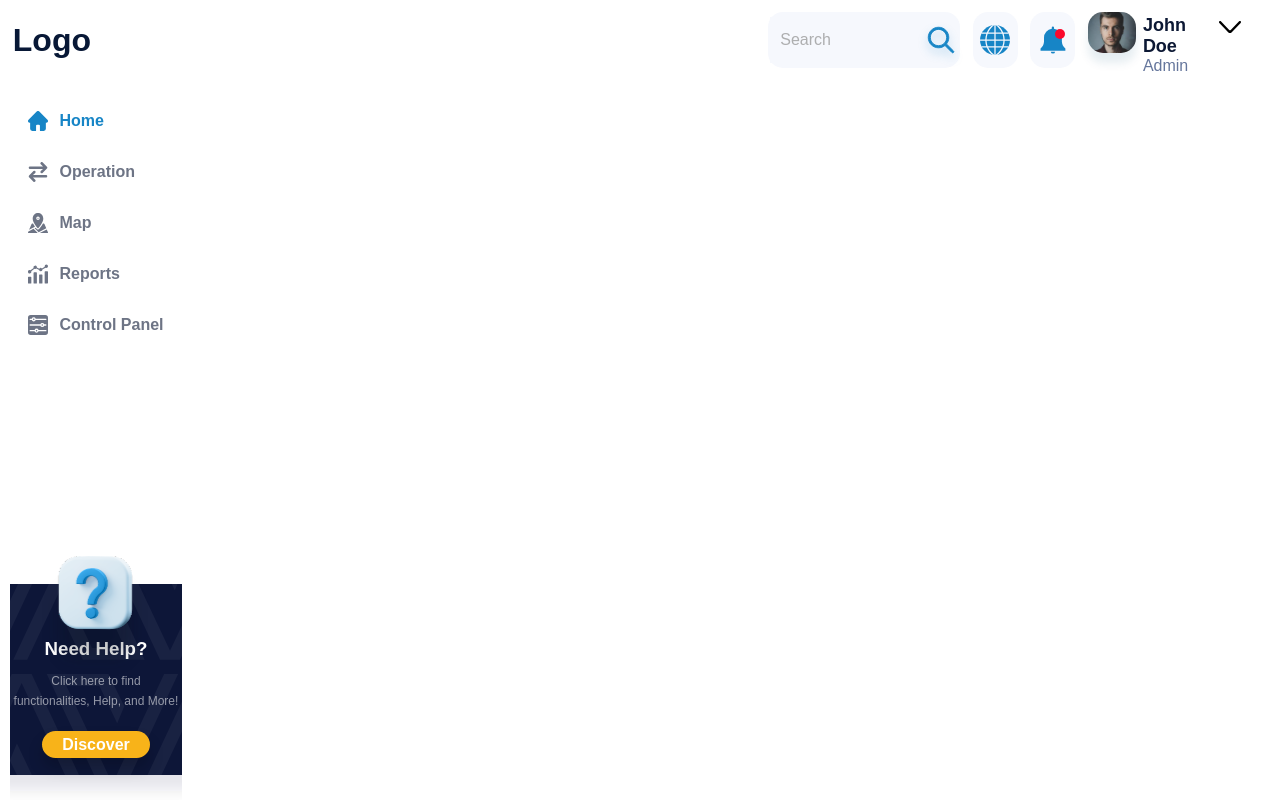
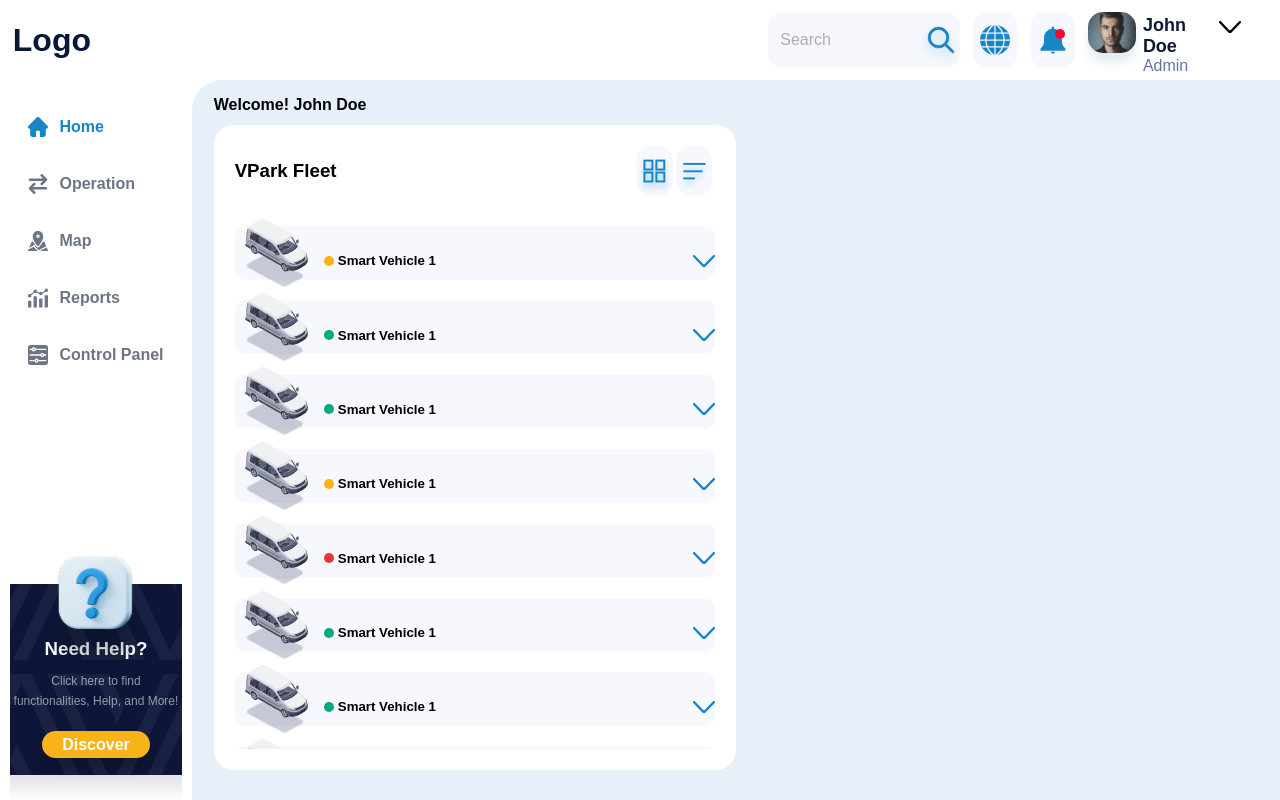
Before and after one commit to abdallahibraheemsalameh/frontEndReact, a React (Create React App) app in the folder front-end/: page / in a window 1280 px wide. Shown: the top 800 px of the page. Built offline with nearby package versions, Linux system fonts and the light colour scheme.

Commit message:
Add BodySectionOne component

```diff
--- a/front-end/src/components/Body/Body.js
+++ b/front-end/src/components/Body/Body.js
@@ -1,10 +1,17 @@
 import React from "react";
 import bodyStyle from "./BodyStyle.module.css";
 import NavigationSection from "./NavigationSection";
+import BodySectionOne from "./BodySectionOne";
+
 export default function Body() {
   return (
     <div className={bodyStyle.bodyContainer}>
       <NavigationSection />
+      <div className={bodyStyle.bodySectionsContainer}>
+        <h4>Welcome! John Doe</h4>
+        {/* here new component ⬇ */}
+        <BodySectionOne />
+      </div>
     </div>
   );
 }
--- /dev/null
+++ b/front-end/src/components/Body/BodySectionOne.js
@@ -0,0 +1,52 @@
+import React from "react";
+import bodySectionOneStyle from "./BodySectionOneStyle.module.css";
+
+import { ReactComponent as SquareMenu } from "../../assets/Body/squareMenu.svg";
+import { ReactComponent as HamburgerMenu } from "../../assets/Body/hamMenu.svg";
+import SmartVehicle from "./SmartVehicle";
+export default function BodySectionOne() {
+  return (
+    <section className={bodySectionOneStyle.bodySectionOne}>
+      <div className={bodySectionOneStyle.vParkContainer}>
+        <div className={bodySectionOneStyle.vParkContainerHeader}>
+          <h3>VPark Fleet</h3>
+          <div className={bodySectionOneStyle.vParkContainerHeaderIcons}>
+            <div className={bodySectionOneStyle.SquareMenu}>
+              <SquareMenu
+                style={{ marginTop: "10px" }}
+                width="40"
+                height="40"
+              />
+            </div>
+            <div className={bodySectionOneStyle.HamburgerMenu}>
+              <HamburgerMenu
+                style={{ marginTop: "10px" }}
+                width="40"
+                height="40"
+              />
+            </div>
+          </div>
+        </div>
+        {/* ------------------------------- */}
+        <div className={bodySectionOneStyle.SmartVehiclesList}>
+        <SmartVehicle dotColor="#F9B317" />
+        <SmartVehicle dotColor="#00AB80" />
+        <SmartVehicle dotColor="#00AB80" />
+        <SmartVehicle dotColor="#F9B317" />
+        <SmartVehicle dotColor="#E63438" />
+        <SmartVehicle dotColor="#00AB80" />
+        <SmartVehicle dotColor="#00AB80" />
+        <SmartVehicle dotColor="#F9B317" />
+        <SmartVehicle dotColor="#E63438" />
+        <SmartVehicle dotColor="#00AB80" />
+        <SmartVehicle dotColor="#00AB80" />
+        </div>
+
+
+
+      </div>
+
+      <div className={bodySectionOneStyle.chartsContainer}></div>
+    </section>
+  );
+}
--- /dev/null
+++ b/front-end/src/components/Body/BodySectionOneStyle.module.css
@@ -0,0 +1,56 @@
+.bodySectionOne {
+  /* border: 2px solid red; */
+  width: 100%;
+  height: 41%;
+  padding: 0px 2% 1% 2%;
+}
+.vParkContainer {
+  /* border: 2px solid red; */
+  width: 50%;
+  height: 100%;
+  display: flex;
+  flex-direction: column;
+  background: #ffffff;
+  border-radius: 20px;
+  padding: 2%;
+}
+
+.vParkContainerHeader {
+  /* border: 1px solid red; */
+  padding-bottom: 2%;
+  display: flex;
+  align-items: center;
+  justify-content: space-between;
+}
+.vParkContainerHeaderIcons {
+  /* border: 1px solid#E7F0F9; */
+  width: 17%;
+  display: flex;
+  justify-content: space-evenly;
+}
+.SquareMenu {
+  background: #f6f8fd;
+  display: flex;
+  place-content: center;
+  place-items: center;
+  width: 45%;
+  border-radius: 15px;
+  cursor: pointer;
+}
+
+.HamburgerMenu {
+  composes: SquareMenu;
+}
+.SmartVehiclesList{
+height: 100%;
+overflow-y: auto;
+}
+.SmartVehiclesList::-webkit-scrollbar {
+  width: 1px;
+}
+.SmartVehiclesList::-webkit-scrollbar-track {
+  background-color: transparent;
+}
+.SmartVehiclesList::-webkit-scrollbar-thumb {
+  background-color: rgba(0, 0, 0, 0);
+}
--- a/front-end/src/components/Body/BodyStyle.module.css
+++ b/front-end/src/components/Body/BodyStyle.module.css
@@ -4,3 +4,18 @@
   width: 100vw;
   height: 100vh;
 }
+.bodySectionsContainer{
+  /* border: 5px solid red; */
+      display: flex;
+      flex-direction: column;
+      height: 200%;
+      width: 85vw;
+      /* justify-content: space-between; */
+      background: #E7F0F9;
+      border-top-left-radius: 30px;
+      /* padding-top: 3% ; */
+}
+.bodySectionsContainer h4{
+  /* border: 1px solid red; */
+  padding: 1.5% 1% 1% 2%;
+}
--- a/front-end/src/components/Body/NavigationSectionStyle.module.css
+++ b/front-end/src/components/Body/NavigationSectionStyle.module.css
@@ -12,7 +12,7 @@
     /* border: 1px solid burlywood; */
     display: flex;
     flex-direction: column;
-    height: 45%;
+    height: 50%;
     width: 100%;
     /* justify-content: center; */
     align-items: center;
--- /dev/null
+++ b/front-end/src/components/Body/SmartVehicle.js
@@ -0,0 +1,113 @@
+import React from "react";
+import { useState } from "react";
+import smartVehicleStyle from "./SmartVehicleStyle.module.css";
+
+import { ReactComponent as SmartVehicleSVG } from "../../assets/Body/smartVehicle.svg";
+import { ReactComponent as ArrowUp } from "../../assets/Body/arrowUp.svg";
+import { ReactComponent as Camera } from "../../assets/Body/camera.svg";
+import { ReactComponent as Network } from "../../assets/Body/network.svg";
+import { ReactComponent as Memory } from "../../assets/Body/memory.svg";
+import { ReactComponent as Temp } from "../../assets/Body/temp.svg";
+
+export default function SmartVehicle({dotColor}) {
+  const [showVehicleDetails, setShowVehicleDetails] = useState(false);
+  const details = [
+    {
+      icon: <Camera width="30" height="30" />,
+      name: "Camera",
+      status1: "Online",
+      status2: "Active",
+      red: false,
+    },
+    {
+      icon: <Network width="30" height="30" />,
+      name: "Network",
+      status1: "Available",
+      status2: "Active",
+      red: false,
+    },
+    {
+      icon: <Memory width="30" height="30" />,
+      name: "Memory",
+      status1: "20%",
+      status2: "Normal",
+      red: false,
+    },
+    {
+      icon: <Temp width="30" height="30" />,
+      name: "CPU Temp",
+      status1: "70°",
+      status2: "High",
+      red: true,
+    },
+  ];
+
+  return (
+    <div
+      onClick={() => {
+        setShowVehicleDetails(!showVehicleDetails);
+      }}
+      className={`${smartVehicleStyle.smartVehicleFullView} ${
+        showVehicleDetails ? smartVehicleStyle.smartVehicleFullViewActive : ""
+      }`}
+    >
+      <div className={smartVehicleStyle.smartVehicleFullViewHeader}>
+        <div className={smartVehicleStyle.smartVehicleDiv}>
+          <SmartVehicleSVG width="80" height="80" />
+        </div>
+
+        <div className={smartVehicleStyle.smartVehicleTextwithDot}>
+          <span
+            style={{
+              width: "10px",
+              height: "10px",
+              background: `${dotColor}`,
+              borderRadius: "50%",
+            }}
+          ></span>
+          <h5>Smart Vehicle 1</h5>
+        </div>
+
+        <div
+          className={`${smartVehicleStyle.arrowContainer} ${
+            showVehicleDetails ? smartVehicleStyle.rotateArrow : ""
+          }`}
+        >
+          <ArrowUp width="22" height="22" />
+        </div>
+      </div>
+      <div
+        className={`${smartVehicleStyle.fullDetails} ${
+          showVehicleDetails ? smartVehicleStyle.fullDetailsActive : ""
+        }`}
+      >
+        <div className={smartVehicleStyle.smartVehicleDetailsContainer}>
+          {details.map((ele, index) => {
+            return (
+              <div
+                key={index}
+                className={smartVehicleStyle.smartVehicleSingleDetail}
+              >
+                {ele.icon}
+                <p style={{ fontSize: "12px", color: "#6D7485" }}>{ele.name}</p>
+                <p style={{ fontSize: "14px", fontWeight: "bold" }}>
+                  {ele.status1}
+                </p>
+                <div
+                  className={`${smartVehicleStyle.activeStatus} ${
+                    ele.red ? smartVehicleStyle.activeStatusRed : ""
+                  }`}
+                >
+                  <span>{ele.status2}</span> <span></span>
+                </div>
+              </div>
+            );
+          })}
+        </div>
+      </div>
+      {/* {showVehicleDetails && (
+
+    )} */}
+    </div>
+  );
+}
--- /dev/null
+++ b/front-end/src/components/Body/SmartVehicleStyle.module.css
@@ -0,0 +1,115 @@
+/* ---------------------------------------------------------- */
+.smartVehicleFullView {
+  cursor: pointer;
+  /* border: 1px solid red; */
+  /* display: flex;
+    flex-direction: column; */
+  background: #f6f8fe;
+  border-radius: 10px;
+  height: 10%;
+  /* justify-content: space-between;  align-items: center; */
+  transition: height 0.6s ease;
+  position: relative;
+  margin-top: 20px;
+}
+.smartVehicleFullViewActive {
+  height: 35%;
+  transition: height 0.6s ease;
+}
+.smartVehicleFullViewHeader {
+  position: absolute;
+  top: 10px;
+  display: flex;
+  flex-direction: row;
+  align-items: center;
+  width: 100%;
+  height: 50px;
+  /* border: 1px solid red; */
+}
+.smartVehicleTextwithDot {
+  display: flex;
+  align-items: center;
+  width: 80%;
+  padding: 2%;
+  /* border: 1px solid red; */
+}
+
+.smartVehicleTextwithDot h5 {
+  /* font-size: 14px; */
+  margin-left: 1%;
+}
+
+.arrowContainer {
+  /* border:1px solid black; */
+  height: 55%;
+  display: flex;
+  align-items: center;
+  /* cursor: pointer; */
+  transition: all 0.6s ease;
+}
+
+.rotateArrow {
+  transform: rotate(180deg);
+  transition: all 0.6s ease;
+}
+
+.fullDetails {
+  /* border: 1px solid black; */
+  position: relative;
+  top: 35%;
+  opacity: 0;
+  transition: all 0.2s ease;
+  height: 50%;
+  width: 100%;
+}
+.fullDetailsActive {
+  opacity: 1;
+  transition: all 0.2s ease;
+}
+
+.smartVehicleDetailsContainer {
+  /* border: 1px solid red; */
+  height: 100%;
+  width: 100%;
+  display: flex;
+  justify-content: center;
+  align-items: center;
+}
+.smartVehicleSingleDetail {
+  /* border: 1px solid red; */
+  height: 100%;
+  width: 20%;
+  display: flex;
+  flex-direction: column;
+  justify-content: space-evenly;
+  align-items: center;
+}
+.activeStatus {
+  /* border: 1px solid red; */
+  width: 50%;
+  display: flex;
+  justify-content: space-evenly;
+  align-items: center;
+  background: #00ae7d2d;
+  padding: 3% 0px 3% 0px;
+  border-radius: 15px;
+}
+.activeStatus span:first-child {
+  font-size: 11px;
+  color: #00ae7d;
+}
+.activeStatus span:last-child {
+  width: 8px;
+  height: 8px;
+  background-color: #00ae7d;
+  border-radius: 50%;
+}
+.activeStatusRed {
+  background: #e6343721;
+}
+.activeStatusRed span:first-child {
+  color: #e63437;
+}
+.activeStatusRed span:last-child {
+  background-color: #e63437;
+}
```
